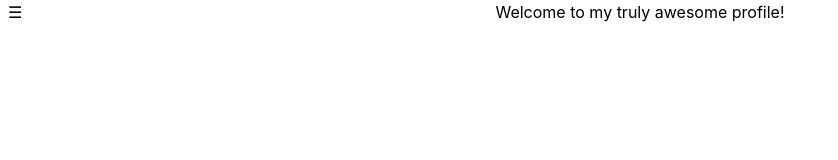
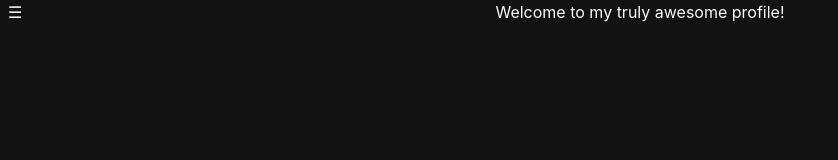
Before and after one commit to ItsbaileyX3525/MyProfileMorp, a website built with Vite: page index.html in a window 1280 px wide. Shown: the whole page, without its empty margins (0-838 px from the left). Built offline with nearby package versions, Linux system fonts and the light colour scheme.

Commit message:
nice colours

```diff
--- a/index.html
+++ b/index.html
@@ -1,12 +1,12 @@
 <!DOCTYPE html>
-<html lang="en">
+<html lang="en" class="bg-[#121212] text-[#FAFAFA]">
 <head>
   <meta charset="UTF-8">
   <meta name="viewport" content="width=device-width, initial-scale=1.0">
   <title>test</title>
   <link href="/src/style.css" rel="stylesheet">
 </head>
-<body>
+<body class="w-full h-full">
   <div id=app class="flex flex-col">
     <div id="hamburger" class="absolute left-2 cursor-pointer">
       ☰
```
